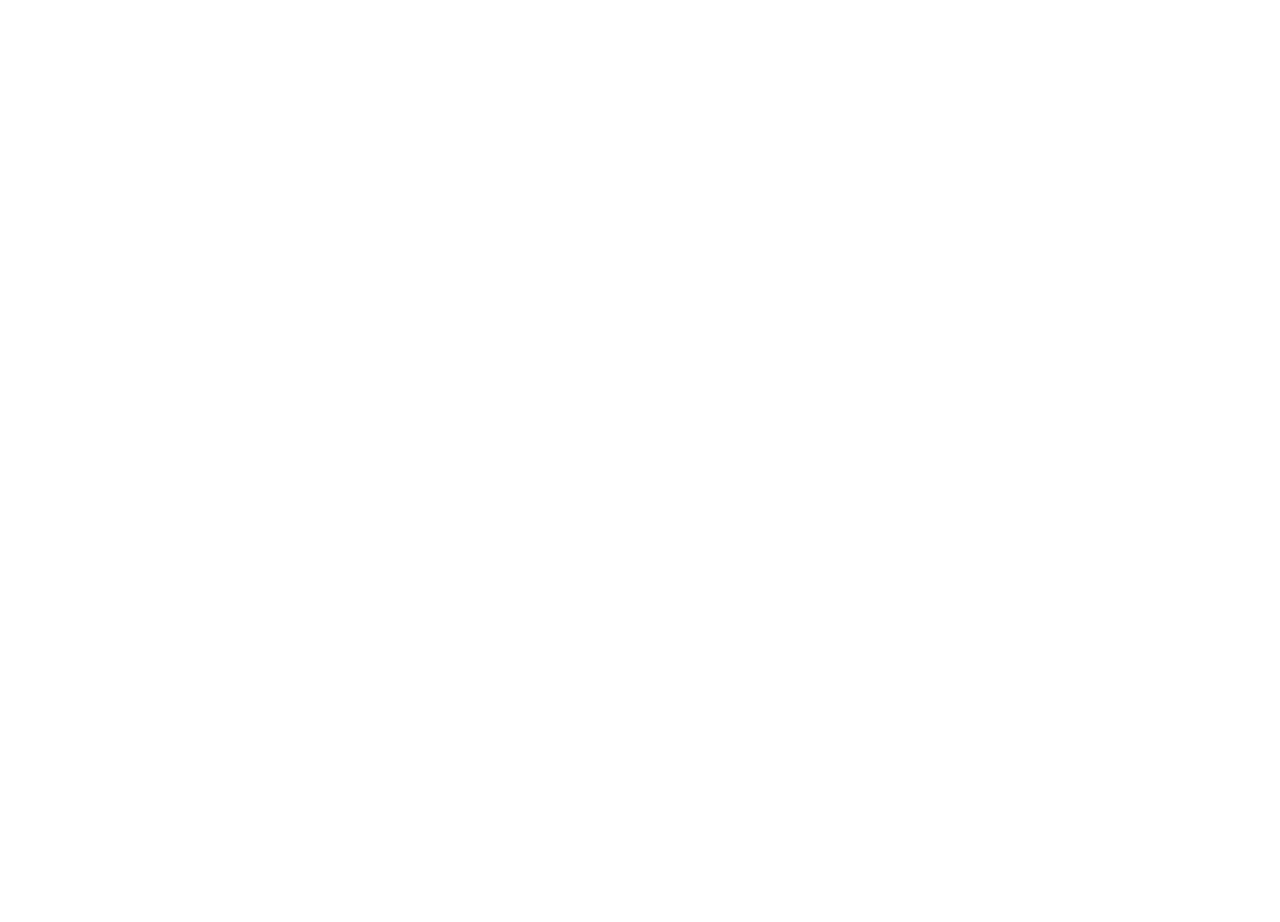
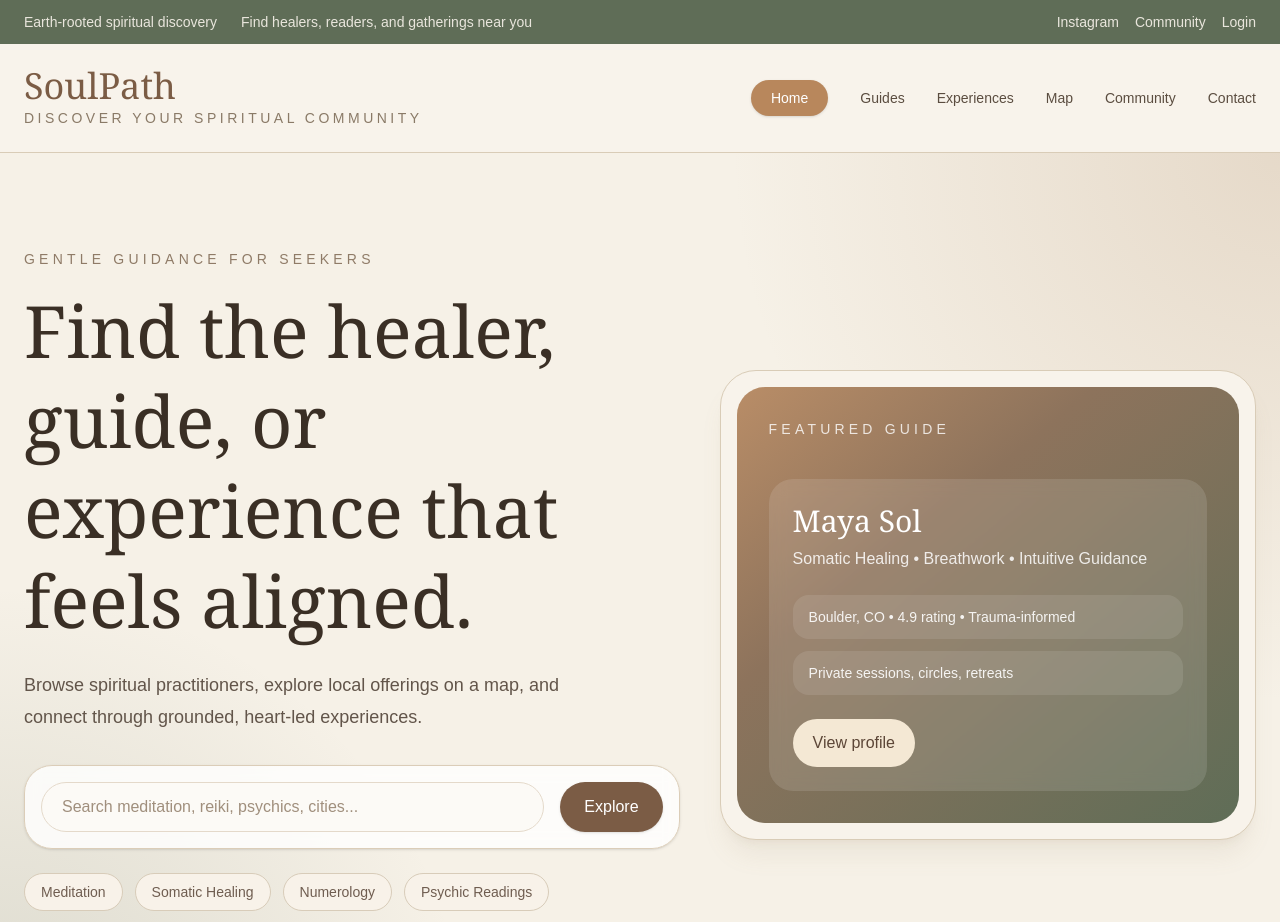
Before and after one commit to hollyLGru/spiritual-app, a Next.js app: page / in a window 1280 px wide. Shown: the top 922 px of the page. Before the commit the page ends 800 px from the top, so only its background shows below. Built offline with nearby package versions, Linux system fonts and the light colour scheme.

Commit message:
Test Component

```diff
--- a/src/app/page.tsx
+++ b/src/app/page.tsx
@@ -1,5 +1,10 @@
 import profiles from '@/data/profiles'
+import Test from '@/components/Test'
 
 export default function Home() {
-  return <main className="p-6"></main>
+  return (
+    <main>
+      <Test />
+    </main>
+  )
 }
--- /dev/null
+++ b/src/components/Test.jsx
@@ -0,0 +1,209 @@
+export default function Test() {
+  const nav = ['Home', 'Guides', 'Experiences', 'Map', 'Community', 'Contact']
+  const services = [
+    {
+      title: 'Meditation & Breathwork',
+      desc: 'Find grounded teachers for private sessions, circles, and guided journeys.',
+      badge: 'Calm & Centering',
+    },
+    {
+      title: 'Somatic & Energy Healing',
+      desc: 'Explore practitioners offering body-based healing, Reiki, and nervous system support.',
+      badge: 'Embodied Healing',
+    },
+    {
+      title: 'Intuitive Readings',
+      desc: 'Connect with numerologists, psychics, tarot readers, and past-life guides.',
+      badge: 'Insight & Clarity',
+    },
+  ]
+
+  const tags = [
+    'Meditation',
+    'Somatic Healing',
+    'Numerology',
+    'Psychic Readings',
+    'Past Life Regression',
+    'Breathwork',
+  ]
+
+  return (
+    <div className="min-h-screen bg-[#f6f1e7] text-[#3d342b]">
+      <div className="w-full bg-[#5f6d57] text-[#f8f3eb]">
+        <div className="mx-auto flex max-w-7xl items-center justify-between px-6 py-3 text-sm">
+          <div className="flex flex-wrap items-center gap-6 opacity-90">
+            <span>Earth-rooted spiritual discovery</span>
+            <span>Find healers, readers, and gatherings near you</span>
+          </div>
+          <div className="flex items-center gap-4 opacity-90">
+            <span>Instagram</span>
+            <span>Community</span>
+            <span>Login</span>
+          </div>
+        </div>
+      </div>
+
+      <header className="border-b border-[#d9ccb7] bg-[#f8f3eb]">
+        <div className="mx-auto flex max-w-7xl items-center justify-between px-6 py-6">
+          <div>
+            <div className="font-serif text-4xl leading-none text-[#7b5c45]">
+              SoulPath
+            </div>
+            <div className="mt-1 text-sm tracking-[0.25em] text-[#8a7a67] uppercase">
+              Discover your spiritual community
+            </div>
+          </div>
+
+          <nav className="hidden items-center gap-8 text-sm font-medium md:flex">
+            {nav.map((item) => (
+              <a
+                key={item}
+                href="#"
+                className={`transition ${
+                  item === 'Home'
+                    ? 'rounded-full bg-[#b8875c] px-5 py-2 text-white shadow-sm'
+                    : 'text-[#5b4d40] hover:text-[#7b5c45]'
+                }`}
+              >
+                {item}
+              </a>
+            ))}
+          </nav>
+        </div>
+      </header>
+
+      <section className="relative overflow-hidden">
+        <div className="absolute inset-0 bg-[radial-gradient(circle_at_top_right,_rgba(181,147,112,0.25),_transparent_35%),radial-gradient(circle_at_bottom_left,_rgba(95,109,87,0.18),_transparent_30%)]" />
+        <div className="mx-auto grid max-w-7xl items-center gap-10 px-6 py-16 md:grid-cols-[1.1fr_0.9fr] md:py-24">
+          <div className="relative z-10 max-w-2xl">
+            <p className="mb-4 text-sm tracking-[0.3em] text-[#8f7b67] uppercase">
+              Gentle guidance for seekers
+            </p>
+            <h1 className="font-serif text-5xl leading-tight text-[#3a2f25] md:text-7xl">
+              Find the healer, guide, or experience that feels aligned.
+            </h1>
+            <p className="mt-6 max-w-xl text-lg leading-8 text-[#62554a]">
+              Browse spiritual practitioners, explore local offerings on a map,
+              and connect through grounded, heart-led experiences.
+            </p>
+
+            <div className="mt-8 flex flex-col gap-4 rounded-[28px] border border-[#dbcdb8] bg-white/80 p-4 shadow-sm backdrop-blur sm:flex-row">
+              <input
+                placeholder="Search meditation, reiki, psychics, cities..."
+                className="flex-1 rounded-full border border-[#e4d9ca] bg-[#fcfaf6] px-5 py-3 text-[#4e4339] outline-none placeholder:text-[#a08f7d]"
+              />
+              <button className="rounded-full bg-[#7b5c45] px-6 py-3 font-medium text-white shadow-sm transition hover:bg-[#6b4f3c]">
+                Explore
+              </button>
+            </div>
+
+            <div className="mt-6 flex flex-wrap gap-3">
+              {tags.map((tag) => (
+                <span
+                  key={tag}
+                  className="rounded-full border border-[#d8ccb9] bg-[#f8f2e9] px-4 py-2 text-sm text-[#6f5d50]"
+                >
+                  {tag}
+                </span>
+              ))}
+            </div>
+          </div>
+
+          <div className="relative z-10">
+            <div className="rounded-[36px] border border-[#d9ccb7] bg-[#f8f3eb] p-4 shadow-xl shadow-[#a08a6c]/10">
+              <div className="rounded-[28px] bg-[linear-gradient(140deg,#b98d67_0%,#8d735c_35%,#5f6d57_100%)] p-8 text-white">
+                <div className="text-sm tracking-[0.3em] text-white/80 uppercase">
+                  Featured Guide
+                </div>
+                <div className="mt-10 rounded-[24px] bg-white/12 p-6 backdrop-blur">
+                  <div className="font-serif text-3xl">Maya Sol</div>
+                  <div className="mt-2 text-white/85">
+                    Somatic Healing • Breathwork • Intuitive Guidance
+                  </div>
+                  <div className="mt-6 grid gap-3 text-sm text-white/90">
+                    <div className="rounded-2xl bg-white/10 px-4 py-3">
+                      Boulder, CO • 4.9 rating • Trauma-informed
+                    </div>
+                    <div className="rounded-2xl bg-white/10 px-4 py-3">
+                      Private sessions, circles, retreats
+                    </div>
+                  </div>
+                  <button className="mt-6 rounded-full bg-[#f4e8d4] px-5 py-3 font-medium text-[#5c4637] transition hover:bg-white">
+                    View profile
+                  </button>
+                </div>
+              </div>
+            </div>
+          </div>
+        </div>
+      </section>
+
+      <section className="border-t border-[#ded2bf] bg-[#fbf8f3]">
+        <div className="mx-auto grid max-w-7xl gap-10 px-6 py-14 md:grid-cols-[1fr_auto] md:items-center">
+          <div>
+            <h2 className="font-serif text-4xl text-[#3a2f25] md:text-5xl">
+              Are you ready to find your people?
+            </h2>
+            <p className="mt-4 max-w-3xl text-lg leading-8 text-[#64574d]">
+              Discover trusted practitioners, meaningful experiences, and local
+              spiritual communities in one calm, intentional space.
+            </p>
+          </div>
+
+          <div className="flex gap-3">
+            <button className="rounded-full bg-[#5f6d57] px-6 py-3 font-medium text-white">
+              Browse guides
+            </button>
+            <button className="rounded-full border border-[#cdbca6] bg-[#efe6d9] px-6 py-3 font-medium text-[#5a4b3c]">
+              View map
+            </button>
+          </div>
+        </div>
+      </section>
+
+      <section className="mx-auto max-w-7xl px-6 py-16">
+        <div className="mb-10 flex items-end justify-between gap-6">
+          <div>
+            <p className="text-sm tracking-[0.25em] text-[#8f7b67] uppercase">
+              Explore offerings
+            </p>
+            <h3 className="mt-2 font-serif text-4xl text-[#3a2f25]">
+              Find services by path and practice
+            </h3>
+          </div>
+          <div className="hidden text-sm text-[#7b6d61] md:block">
+            Earthy, warm, and community-centered
+          </div>
+        </div>
+
+        <div className="grid gap-6 md:grid-cols-3">
+          {services.map((service, index) => (
+            <div
+              key={service.title}
+              className="rounded-[28px] border border-[#ded2bf] bg-white p-6 shadow-sm transition hover:-translate-y-1 hover:shadow-md"
+            >
+              <div
+                className={`mb-5 inline-flex rounded-full px-4 py-2 text-sm font-medium ${
+                  index === 0
+                    ? 'bg-[#ece4d3] text-[#7a5a45]'
+                    : index === 1
+                      ? 'bg-[#dde6d7] text-[#4f6250]'
+                      : 'bg-[#eadfd7] text-[#8a6258]'
+                }`}
+              >
+                {service.badge}
+              </div>
+              <h4 className="font-serif text-2xl text-[#33291f]">
+                {service.title}
+              </h4>
+              <p className="mt-3 leading-7 text-[#65584d]">{service.desc}</p>
+              <button className="mt-6 text-sm font-medium text-[#7b5c45] underline underline-offset-4">
+                Explore this category
+              </button>
+            </div>
+          ))}
+        </div>
+      </section>
+    </div>
+  )
+}
```
